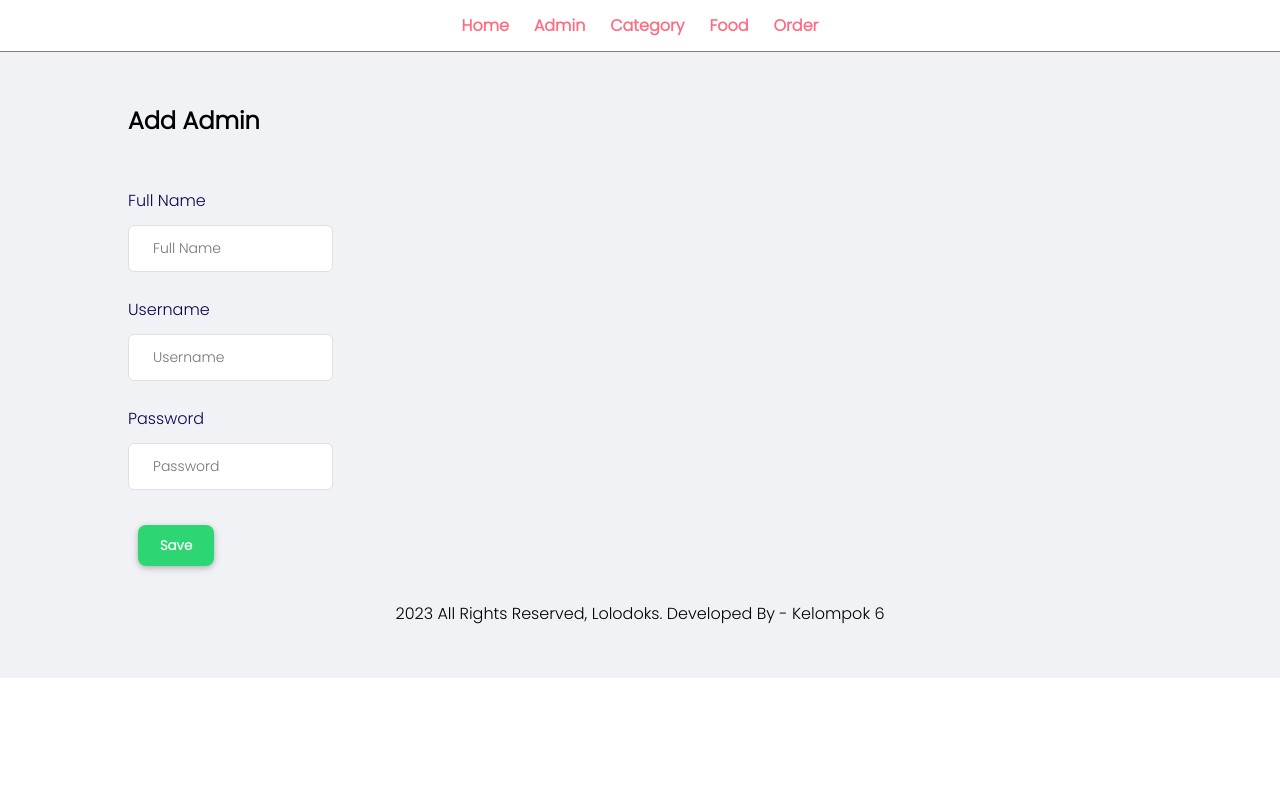
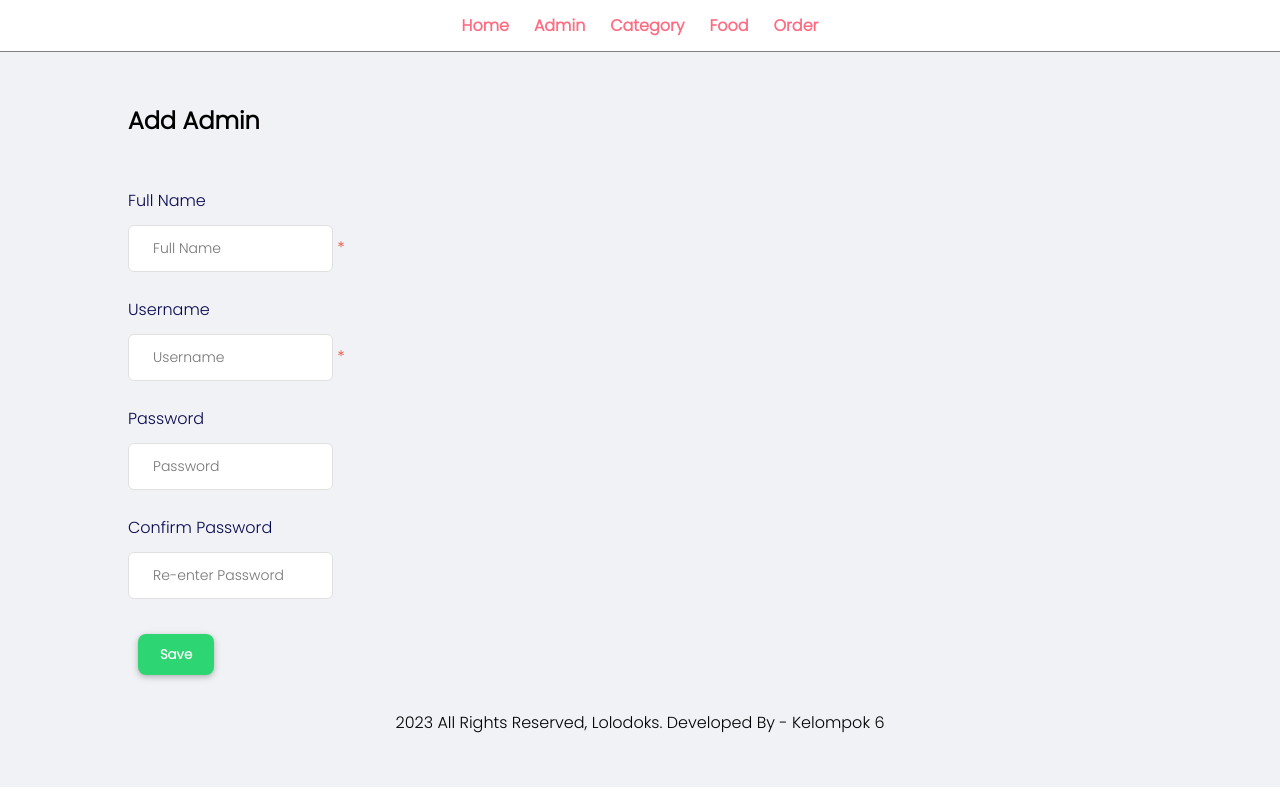
Before and after one commit to No0biTa/lolodoks, a PHP site: page /lolodoks/admin/add-admin.php in a window 1280 px wide. Run offline with PHP 8.4, Linux system fonts and the light colour scheme.

Commit message:
Updated 14-04-2023 11:07

```diff
--- a/admin/add-admin.php
+++ b/admin/add-admin.php
@@ -11,21 +11,45 @@
                 unset($_SESSION['add']);
             }
             ?><br/>
-			<form action="" method="POST">
+
+            <?php
+            $nameErr = $usernameErr = $passErr ="";
+                if ($_SERVER["REQUEST_METHOD"] == "POST") {
+                    if (empty($_POST["full_name"])) {
+                        $nameErr = "Name is required";
+                    }
+
+                    if (empty($_POST["username"])) {
+                        $usernameErr = "Username is required";
+                    }
+
+                    if (empty($_POST["password"])) {
+                        $passErr = "Password is required";
+                    }
+                }
+            ?>
+			<form action="" method="POST" onsubmit="return validate();">
 				<table class="tbl-50">
 					<div class="formbold-mb-2">
 						<label for="full_name" class="formbold-form-label"> Full Name </label>
 						<input type="text" name="full_name" placeholder="Full Name" class="formbold-form-input" />
+						<span class="error">* <?php echo $nameErr;?></span>
 					</div><br/>
 
                     <div class="formbold-mb-2">
                         <label for="username" class="formbold-form-label"> Username </label>
                         <input type="text" name="username" placeholder="Username" class="formbold-form-input" />
+                        <span class="error">* <?php echo $usernameErr;?></span>
                     </div><br/>
 
                     <div class="formbold-mb-2">
                         <label for="username" class="formbold-form-label"> Password </label>
-                        <input type="password" name="password" placeholder="Password" class="formbold-form-input" />
+                        <input type="password" name="password" id="password" placeholder="Password" class="formbold-form-input" />
+                    </div><br/>
+
+                    <div class="formbold-mb-2">
+                        <label for="username" class="formbold-form-label"> Confirm Password </label>
+                        <input type="password" name="confirm_password" id="confirm_password" placeholder="Re-enter Password" class="formbold-form-input" />
                     </div><br/>
 					<div class="formbold-mb-2">
                         <input type="submit" name="submit" value="Save" class="btn btn-default waves-teal btn-success">
@@ -48,6 +72,10 @@
 		$full_name = $_POST['full_name'];
 		$username = $_POST['username'];
 		$password = md5($_POST['password']);//Passwrod Encryption with MD5
+
+        if (empty($full_name) or empty($username) or empty($password)) {
+            return false;
+        }
 
 		//Query SQL untuk menyimpan data ke DB
 		$sql = " INSERT INTO tbl_admin SET
--- a/admin/partials/menu.php
+++ b/admin/partials/menu.php
@@ -23,3 +23,15 @@
             </div>
         </div>
         <!-- Menu Section End -->
+
+        <script>
+            function validate(){
+
+                var a = document.getElementById("password").value;
+                var b = document.getElementById("confirm_password").value;
+                if (a!=b) {
+                    alert("Passwords do no match");
+                    return false;
+                }
+            }
+        </script>
--- a/css/admin.css
+++ b/css/admin.css
@@ -286,3 +286,7 @@ table tr td{
     padding: 2%;
     float: left;
 }
+
+.error{
+    color: #e74c3c;
+}
```
